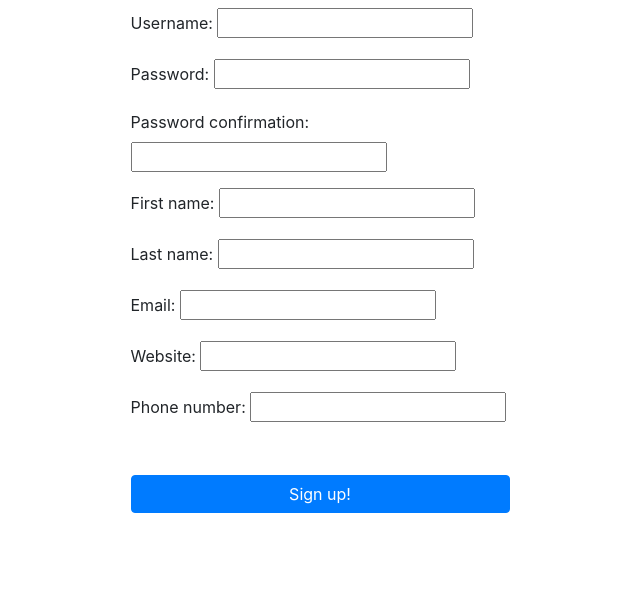
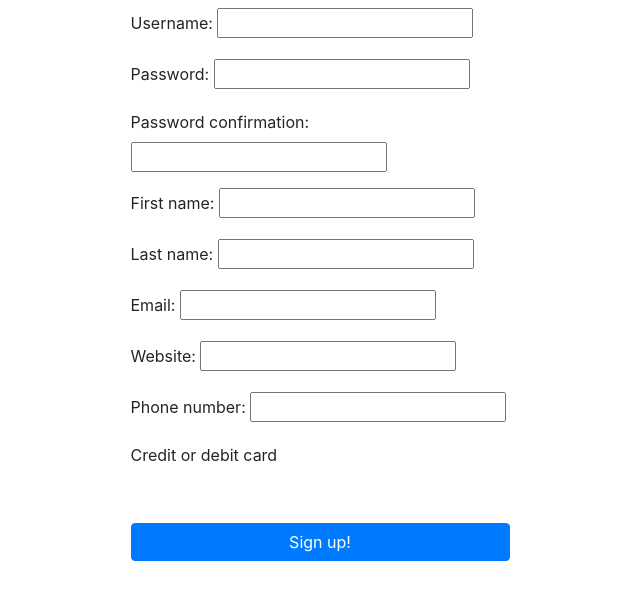
Before and after one commit to walis85300/platzi-blackend-test, a Django app: page /users/signup/ in a window 1280 px wide. Shown: the top 600 px of the page, without its empty margins (320-960 px from the left). Run offline with Django 3.2, Linux system fonts and the light colour scheme; some libraries are stand-ins or nearby versions.

Commit message:
Created: tokenize card and create stripe customer

```diff
--- a/profiles/forms.py
+++ b/profiles/forms.py
@@ -1,8 +1,11 @@
 from django import forms
+from django.conf import settings
 
 from django.contrib.auth.models import User
 
 from .models import Profile
+
+import stripe
 
 
 class SignupForm(forms.Form):
@@ -14,12 +17,14 @@ class SignupForm(forms.Form):
 
     password = forms.CharField(
         max_length=128,
-        required=True
+        required=True,
+        widget=forms.PasswordInput()
     )
 
     password_confirmation = forms.CharField(
         max_length=128,
-        required=True
+        required=True,
+        widget=forms.PasswordInput()
     )
 
     first_name = forms.CharField(
@@ -46,45 +51,56 @@ class SignupForm(forms.Form):
         required=True
     )
 
+    stripe_token = forms.CharField(
+        max_length=30,
+        widget=forms.HiddenInput()
+    )
+
     def clean_username(self):
-        username = self.cleaned_data['username']
+        username = self.cleaned_data["username"]
 
         username_exists = User.objects.filter(username=username).exists()
 
         if username_exists:
-            raise forms.ValidationError('Username is alreade taken')
+            raise forms.ValidationError("Username is alreade taken")
 
         return username
 
     def clean(self):
         data = super().clean()
 
-        password = data['password']
-        password_confirmation = data['password_confirmation']
+        password = data["password"]
+        password_confirmation = data["password_confirmation"]
 
         if password != password_confirmation:
             raise forms.ValidationError(
-                'Password and Password confirmation does not match')
+                "Password and Password confirmation does not match")
 
         return data
 
     def save(self):
         data = self.cleaned_data
 
-        data.pop('password_confirmation')
+        data.pop("password_confirmation")
 
         user = User.objects.create_user(
-            username=data['username'],
-            first_name=data['first_name'],
-            last_name=data['last_name'],
-            password=data['password'],
-            email=data['email'],
+            username=data["username"],
+            first_name=data["first_name"],
+            last_name=data["last_name"],
+            password=data["password"],
+            email=data["email"],
+        )
+        stripe.api_key = settings.STRIPE_SECRET_KEY
+        stripe_customer = stripe.Customer.create(
+            source=data["stripe_token"],
+            email=data["email"]
         )
 
         profile = Profile(
             user=user,
-            website=data['website'],
-            phone_number=data['phone_number']
+            website=data["website"],
+            phone_number=data["phone_number"],
+            stripe_user_id=stripe_customer.id
         )
 
         profile.save()
--- a/templates/users/base.html
+++ b/templates/users/base.html
@@ -17,6 +17,9 @@
 				</div>
 			</div>
 		</div>
+
+		{% block scripts %}{% endblock scripts %}
+
 	</body>
 
 	</html>
--- a/templates/users/signup.html
+++ b/templates/users/signup.html
@@ -4,10 +4,17 @@
 	{% if error %}
 		<p class="alert alert-danger">{{ error }}</p>
 	{% endif%}
-	<form method="POST" action="{% url "profiles:signup" %}">
+	<form id="register-form" method="POST" action="{% url "profiles:signup" %}">
 		{% csrf_token %}
 
 		{{form.as_p}}
+
+		<label for="card-element">
+			Credit or debit card
+		</label>
+		<div id="card-element"></div>
+
+		<div id="card-errors" role="alert"></div>
 
 		<button type="submit" class="btn btn-primary btn-block mt-5">
 			Sign up!
@@ -16,3 +23,48 @@
 	</form>
 
 {% endblock container %}
+
+{% block scripts %}
+
+	<script src="https://js.stripe.com/v3/"></script>
+
+	<script>
+		var stripe = Stripe('pk_test_KdNALPjOjWW7nfvvg1n1JK0u');
+		var elements = stripe.elements();
+ 		var style = {
+			base: {
+				fontSize: '16px',
+				color: "#32325d",
+			}
+		};
+		var card = elements.create('card', {style: style});
+		card.mount('#card-element');
+
+		var form = document.getElementById('register-form');
+		form.addEventListener('submit', function(event) {
+			 event.preventDefault();
+			stripe.createToken(card).then(function(result) {
+				if (result.error) {
+					errorElement = document.getElementById('card-errors');
+					errorElement.textContent = result.error.message;
+				} else {
+					stripeTokenHandler(result.token);
+				}
+			});
+		});
+
+		function stripeTokenHandler(token) {
+			debugger;
+			var form = document.getElementById('register-form');
+			var hiddenInput = document.createElement('input');
+			hiddenInput.setAttribute('type','hidden');
+			hiddenInput.setAttribute('name', 'stripe_token');
+			hiddenInput.setAttribute('value', token.id);
+			form.appendChild(hiddenInput);
+			form.submit();
+		}
+
+	</script>
+
+
+{% endblock scripts %}
```
